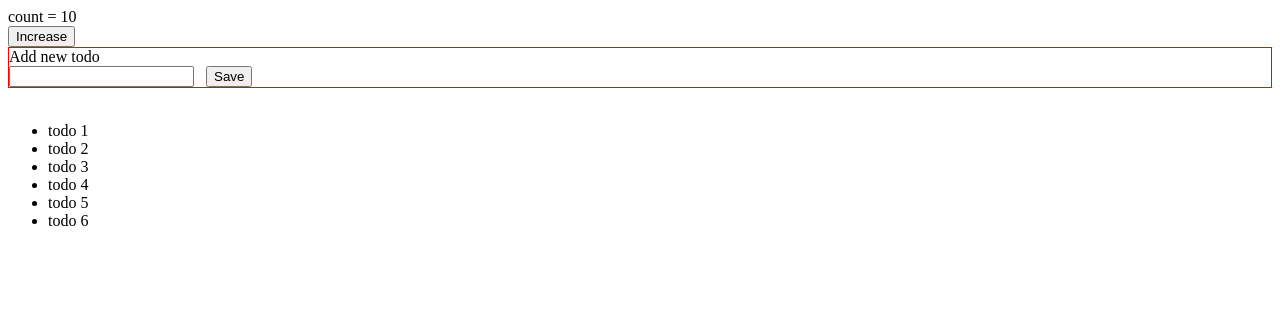
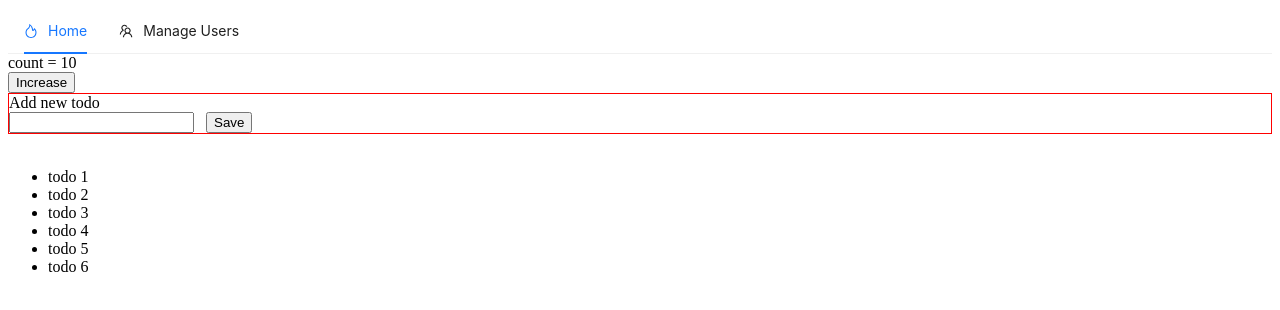
Before and after one commit to hiep10272543/02-react-vite-admin-final, a React (Vite) app: page / in a window 1280 px wide. Shown: the top 310 px of the page. Built offline with nearby package versions, Linux system fonts and the light colour scheme.

Commit message:
video 58

```diff
--- a/src/main.tsx
+++ b/src/main.tsx
@@ -1,21 +1,76 @@
-import React from 'react'
+import React, { useState } from 'react'
 import ReactDOM from 'react-dom/client'
 import App from './App.tsx'
 import {
   createBrowserRouter,
+  Outlet,
   RouterProvider,
+  Link
 } from "react-router-dom";
 import UsersPage from './screens/users.page.tsx';
+
+import { TeamOutlined, FireOutlined } from
+  '@ant-design/icons';
+import type { MenuProps } from 'antd';
+import { Menu } from 'antd';
+
+const items: MenuProps['items'] = [
+  {
+    label: <Link to={'/'}>Home</Link>,
+    key: 'home',
+    icon: <FireOutlined />,
+  },
+  {
+    label: <Link to='/users'>Manage Users</Link>,
+    key: 'users',
+    icon: <TeamOutlined />,
+
+  },
+
+];
+
+const Header = () => {
+  const [current, setCurrent] = useState('home');
+
+  const onClick: MenuProps['onClick'] = (e) => {
+    setCurrent(e.key);
+  };
+
+  return (
+    <Menu
+      onClick={onClick}
+      selectedKeys={[current]}
+      mode="horizontal"
+      items={items}
+    />
+  );
+};
+
+const LayoutAdmin = () => {
+  return (
+    <div>
+      <Header />
+      <Outlet />
+
+    </div>
+  )
+}
 
 const router = createBrowserRouter([
   {
     path: "/",
-    element: <App />,
+    element: <LayoutAdmin />,
+    children: [
+      { index: true, element: <App /> },
+      {
+
+        path: "users",
+        element: <UsersPage />,
+      },
+
+    ]
   },
-  {
-    path: "/users",
-    element: <UsersPage />,
-  },
+
   {
     path: "/tracks",
     element: <div> manage tracks</div>,
```
